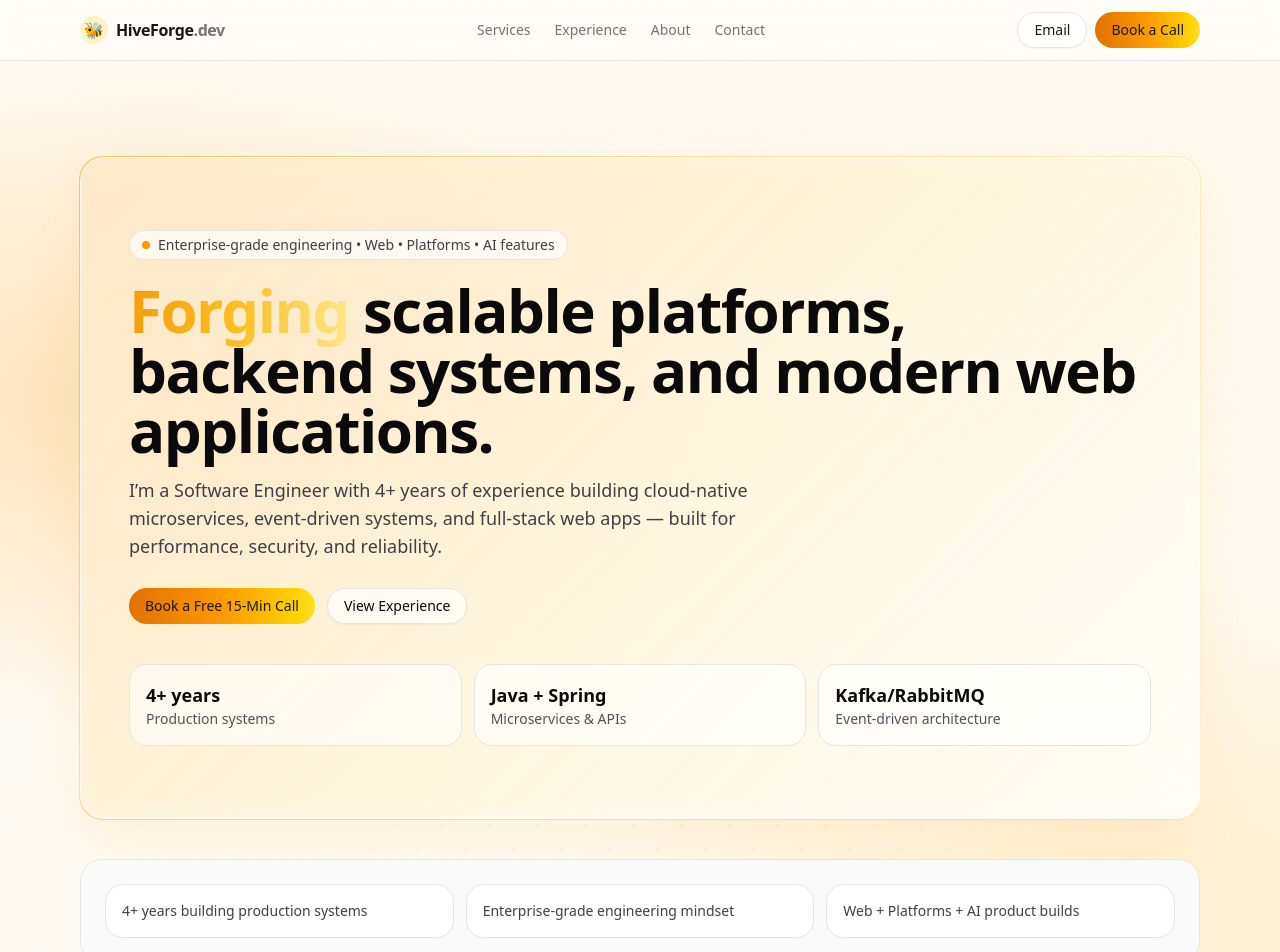
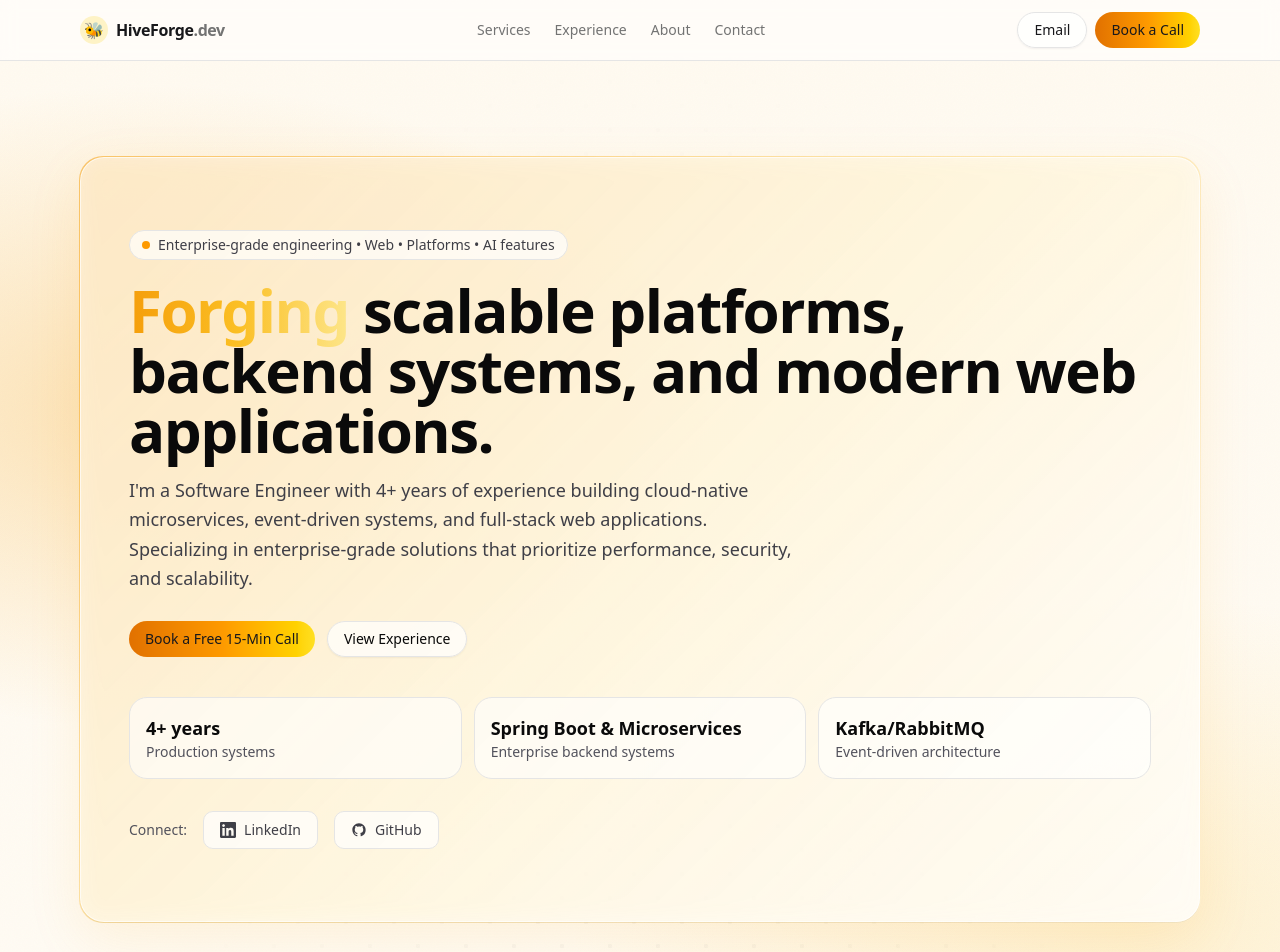
Before and after one commit to ajay2246/hiveforge, a Next.js app: page / in a window 1280 px wide. Shown: the top 952 px of the page. Built offline with nearby package versions, Linux system fonts and the light colour scheme.

Commit message:
Update booking API error handling and improve user feedback in booking dialog

```diff
--- a/src/components/site/Hero.tsx
+++ b/src/components/site/Hero.tsx
@@ -18,9 +18,10 @@
               scalable platforms, backend systems, and modern web applications.
             </h1>
 
-            <p className="mt-4 max-w-2xl text-base text-zinc-700 md:text-lg">
-              I’m a Software Engineer with 4+ years of experience building cloud-native microservices,
-              event-driven systems, and full-stack web apps — built for performance, security, and reliability.
+            <p className="mt-4 max-w-2xl text-base text-zinc-700 md:text-lg leading-relaxed">
+              I'm a Software Engineer with 4+ years of experience building cloud-native microservices,
+              event-driven systems, and full-stack web applications. Specializing in enterprise-grade solutions
+              that prioritize performance, security, and scalability.
             </p>
 
             <div className="mt-7 flex flex-col gap-3 sm:flex-row">
@@ -36,7 +37,7 @@
             <div className="mt-10 grid gap-3 md:grid-cols-3">
               {[
                 { k: "4+ years", v: "Production systems" },
-                { k: "Java + Spring", v: "Microservices & APIs" },
+                { k: "Spring Boot & Microservices", v: "Enterprise backend systems" },
                 { k: "Kafka/RabbitMQ", v: "Event-driven architecture" },
               ].map((x) => (
                 <div key={x.k} className="rounded-2xl border bg-white/60 p-4">
@@ -45,6 +46,35 @@
                 </div>
               ))}
             </div>
+
+            {/* Social Links */}
+            <div className="mt-8 flex items-center gap-4">
+              <span className="text-sm text-zinc-600">Connect:</span>
+              <a
+                href="https://www.linkedin.com/in/ajay-kancheti-57a9b228b/"
+                target="_blank"
+                rel="noopener noreferrer"
+                className="inline-flex items-center gap-2 rounded-lg border bg-white/70 px-4 py-2 text-sm font-medium text-zinc-700 transition hover:bg-white hover:text-amber-600"
+                aria-label="LinkedIn Profile"
+              >
+                <svg className="h-4 w-4" fill="currentColor" viewBox="0 0 24 24" aria-hidden="true">
+                  <path d="M20.447 20.452h-3.554v-5.569c0-1.328-.027-3.037-1.852-3.037-1.853 0-2.136 1.445-2.136 2.939v5.667H9.351V9h3.414v1.561h.046c.477-.9 1.637-1.85 3.37-1.85 3.601 0 4.267 2.37 4.267 5.455v6.286zM5.337 7.433c-1.144 0-2.063-.926-2.063-2.065 0-1.138.92-2.063 2.063-2.063 1.14 0 2.064.925 2.064 2.063 0 1.139-.925 2.065-2.064 2.065zm1.782 13.019H3.555V9h3.564v11.452zM22.225 0H1.771C.792 0 0 .774 0 1.729v20.542C0 23.227.792 24 1.771 24h20.451C23.2 24 24 23.227 24 22.271V1.729C24 .774 23.2 0 22.222 0h.003z"/>
+                </svg>
+                LinkedIn
+              </a>
+              <a
+                href="https://github.com/ajay2246"
+                target="_blank"
+                rel="noopener noreferrer"
+                className="inline-flex items-center gap-2 rounded-lg border bg-white/70 px-4 py-2 text-sm font-medium text-zinc-700 transition hover:bg-white hover:text-amber-600"
+                aria-label="GitHub Profile"
+              >
+                <svg className="h-4 w-4" fill="currentColor" viewBox="0 0 24 24" aria-hidden="true">
+                  <path fillRule="evenodd" d="M12 2C6.477 2 2 6.484 2 12.017c0 4.425 2.865 8.18 6.839 9.504.5.092.682-.217.682-.483 0-.237-.008-.868-.013-1.703-2.782.605-3.369-1.343-3.369-1.343-.454-1.162-1.11-1.462-1.11-1.462-.908-.62.069-.608.069-.608 1.003.07 1.531 1.032 1.531 1.032.892 1.53 2.341 1.088 2.91.832.092-.647.35-1.088.636-1.338-2.22-.253-4.555-1.113-4.555-4.951 0-1.093.39-1.988 1.029-2.688-.103-.253-.446-1.272.098-2.65 0 0 .84-.27 2.75 1.026A9.564 9.564 0 0112 6.844c.85.004 1.705.115 2.504.337 1.909-1.296 2.747-1.027 2.747-1.027.546 1.379.202 2.398.1 2.651.64.7 1.028 1.595 1.028 2.688 0 3.848-2.339 4.695-4.566 4.943.359.309.678.92.678 1.855 0 1.338-.012 2.419-.012 2.747 0 .268.18.58.688.482A10.019 10.019 0 0022 12.017C22 6.484 17.522 2 12 2z" clipRule="evenodd"/>
+                </svg>
+                GitHub
+              </a>
+            </div>
           </CardContent>
         </Card>
       </div>
```
